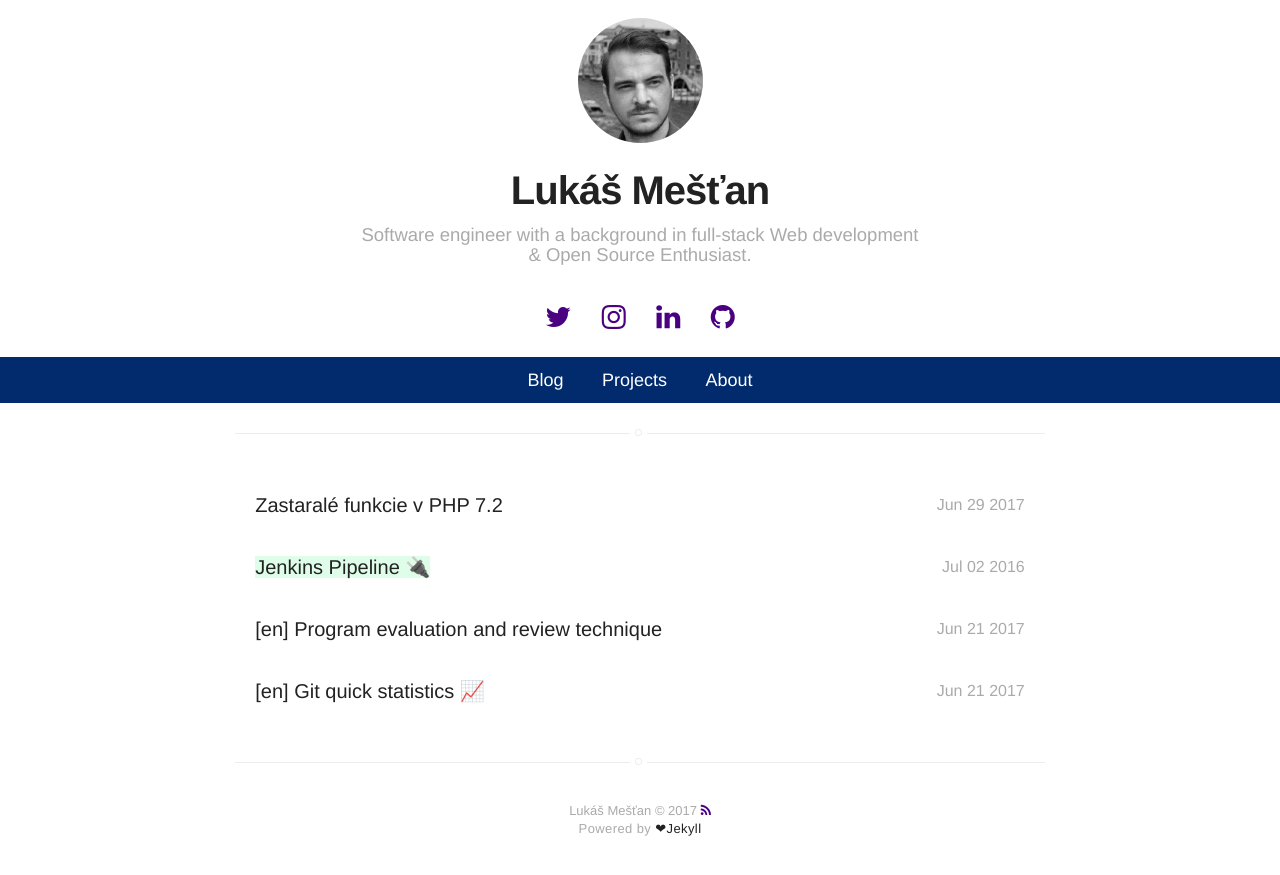
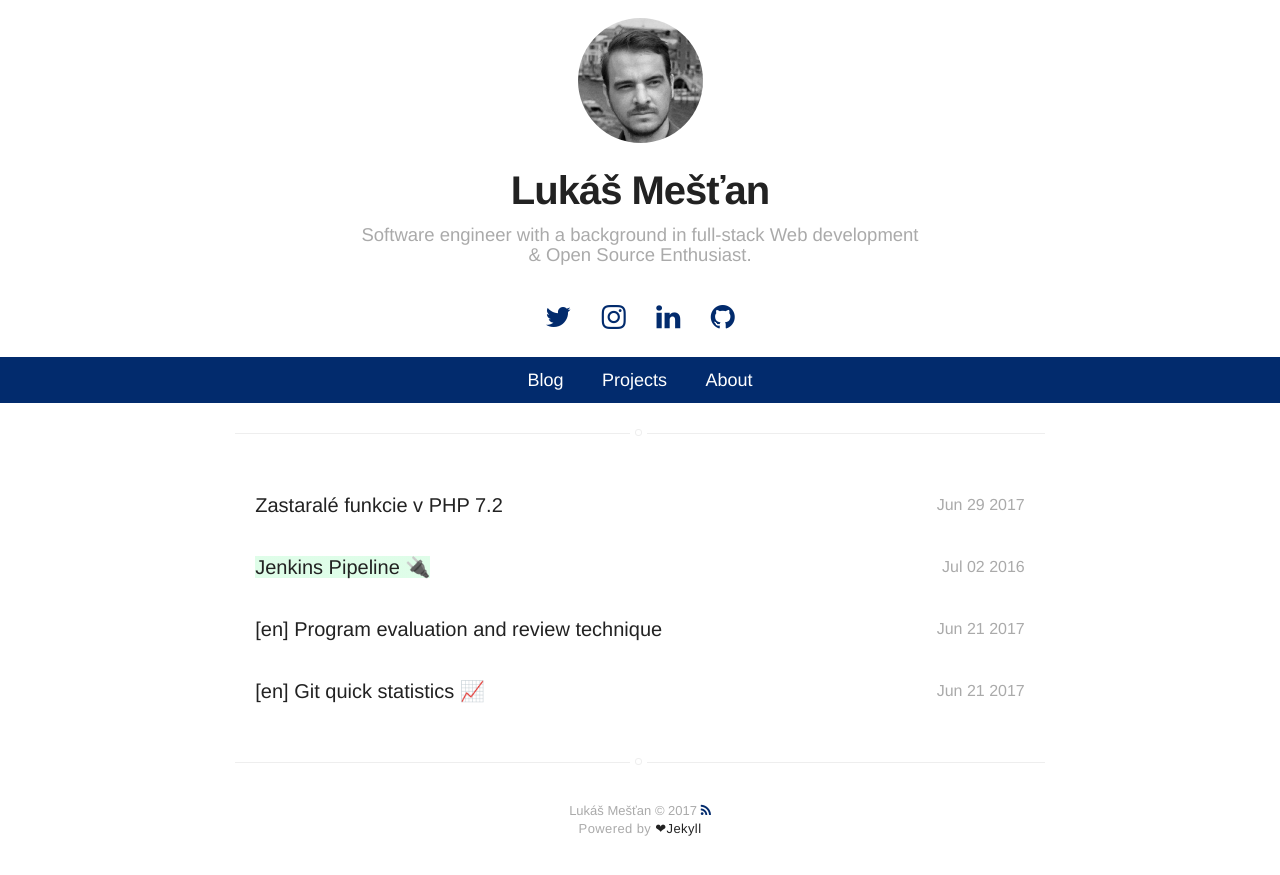
Before and after one commit to arzzen/lukasmestan.com, a Jekyll site: the page built from index.html, in a window 1280 px wide. Shown: the top 875 px of the page. Built offline with Jekyll 4.4.1, drawn with Linux system fonts in a browser that asks for light colours; nearby versions of some CDN libraries; emoji names are drawn with the system emoji font.

Commit message:
update hover

```diff
--- a/_sass/base/variables.sass
+++ b/_sass/base/variables.sass
@@ -4,8 +4,8 @@
 $alpha: #666
 $beta: #222
 $gama: #aaa
-$delta: #4b0082
-$epsilon: #ededed
+$delta: #022b6d
+$epsilon: #eee
 
 $mobile: "only screen and (max-width: 400px)"
 $tablet: "only screen and (min-width: 400px) and (max-width: 1050px)"
```
